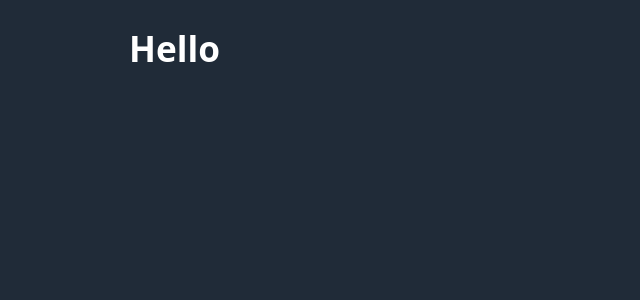
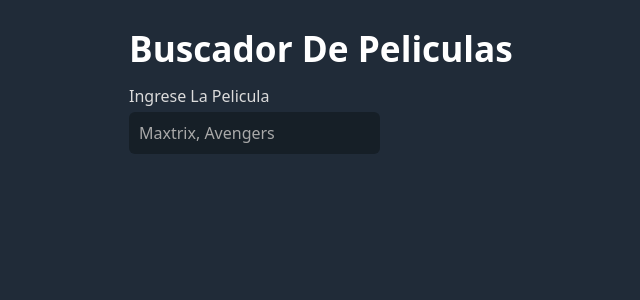
Before and after one commit to llOrtegall/React_App_Learning_01, a React (Vite) app: page / in a window 1280 px wide. Shown: the top 300 px of the page, without its empty margins (111-751 px from the left). Built offline with nearby package versions, Linux system fonts and the light colour scheme.

Commit message:
agregando un component

```diff
--- a/src/App.jsx
+++ b/src/App.jsx
@@ -1,5 +1,7 @@
+import { Buscador } from './components/Buscador'
+
 export const App = () => {
   return (
-    <h1>Hello</h1>
+    <Buscador />
   )
 }
--- /dev/null
+++ b/src/components/Buscador.jsx
@@ -0,0 +1,11 @@
+export function Buscador () {
+  return (
+    <header>
+      <h1>Buscador De Peliculas</h1>
+      <form action=''>
+        <label>Ingrese La Pelicula</label>
+        <input type='text' placeholder='Maxtrix, Avengers' />
+      </form>
+    </header>
+  )
+}
```
